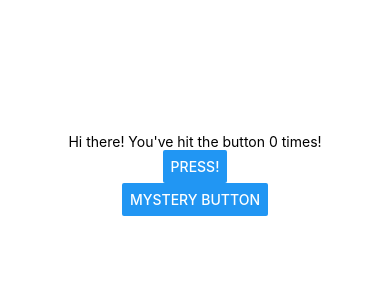
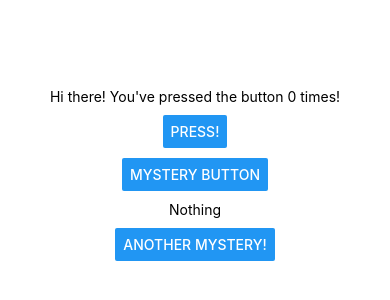
Before and after one commit to a5834929/Tada, a React Native app: screen / in a window 390 px wide. Shown: the part 248-548 px from the top of the page. Built offline with nearby package versions, Linux system fonts and the light colour scheme.

Commit message:
Android can log in!

```diff
--- a/App.js
+++ b/App.js
@@ -5,17 +5,37 @@ import { NativeModules, Text, View, Button } from "react-native";
 
 export default function App() {
   const [count, setCount] = useState(0);
+  const [resp, setResp] = useState("");
 
   const RNAuthNetSdk = NativeModules.RNAuthNetSdk;
 
   return (
     <View style={{ flex: 1, justifyContent: "center", alignItems: "center" }}>
-      <Text>Hi there! You've hit the button {count} times!</Text>
-      <Button onPress={() => setCount(count + 1)} title="Press!" />
-      <Button
-        onPress={() => RNAuthNetSdk.doTheThing("cool", "gusto")}
-        title="Mystery Button"
-      />
+      <Text style={{ margin: 5 }}>
+        Hi there! You've pressed the button {count} times!
+      </Text>
+      <View style={{ margin: 5 }}>
+        <Button onPress={() => setCount(count + 1)} title="Press!" />
+      </View>
+      <View style={{ margin: 5 }}>
+        <Button
+          onPress={() =>
+            RNAuthNetSdk.initAuthNet("test").then(itWorked =>
+              setCount(count + itWorked ? 5 : -5)
+            )
+          }
+          title="Mystery Button"
+        />
+      </View>
+      <Text style={{ margin: 5 }}>{resp.length > 0 ? resp : "Nothing"}</Text>
+      <View style={{ margin: 5 }}>
+        <Button
+          onPress={() =>
+            RNAuthNetSdk.getUnsettledTxnList().then(res => setResp(res))
+          }
+          title="Another Mystery!"
+        />
+      </View>
     </View>
   );
 }
```
Also changed, not shown: 2 other files (tests, documents, lock files or other folders).
